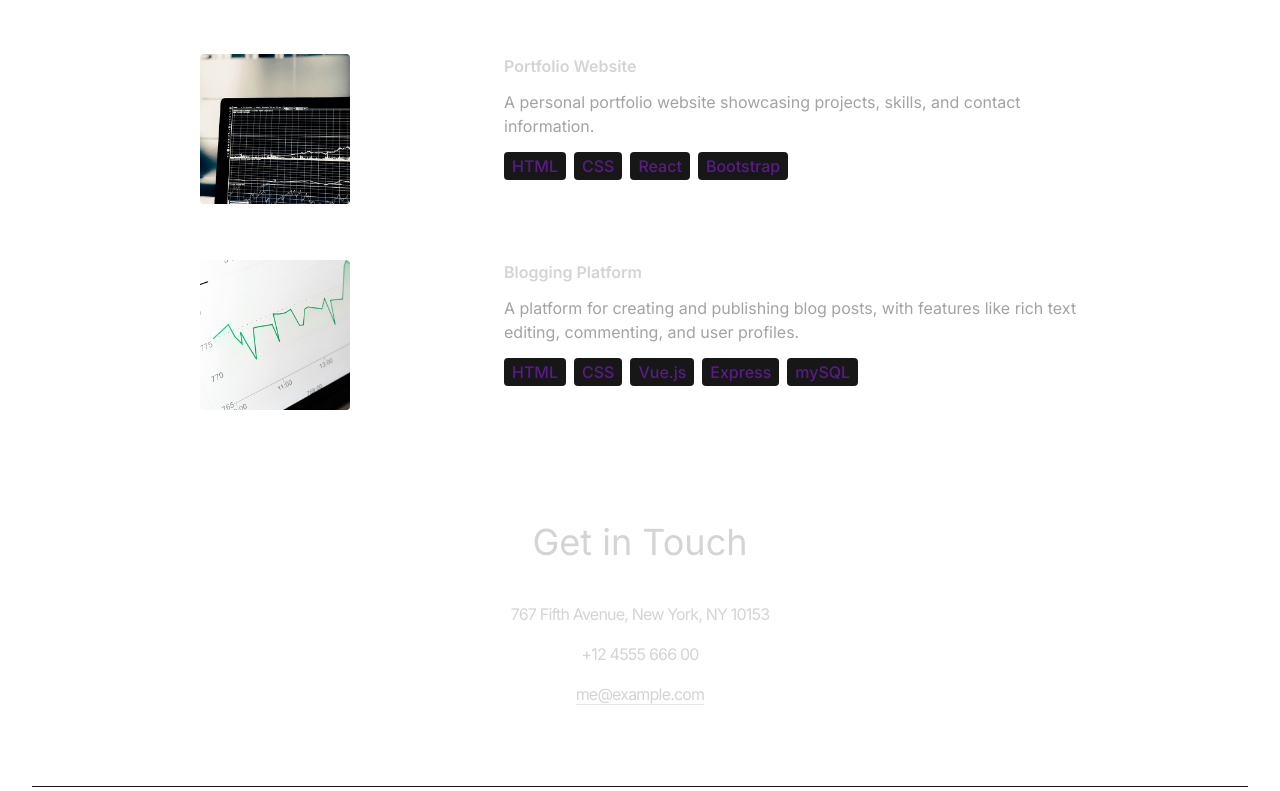
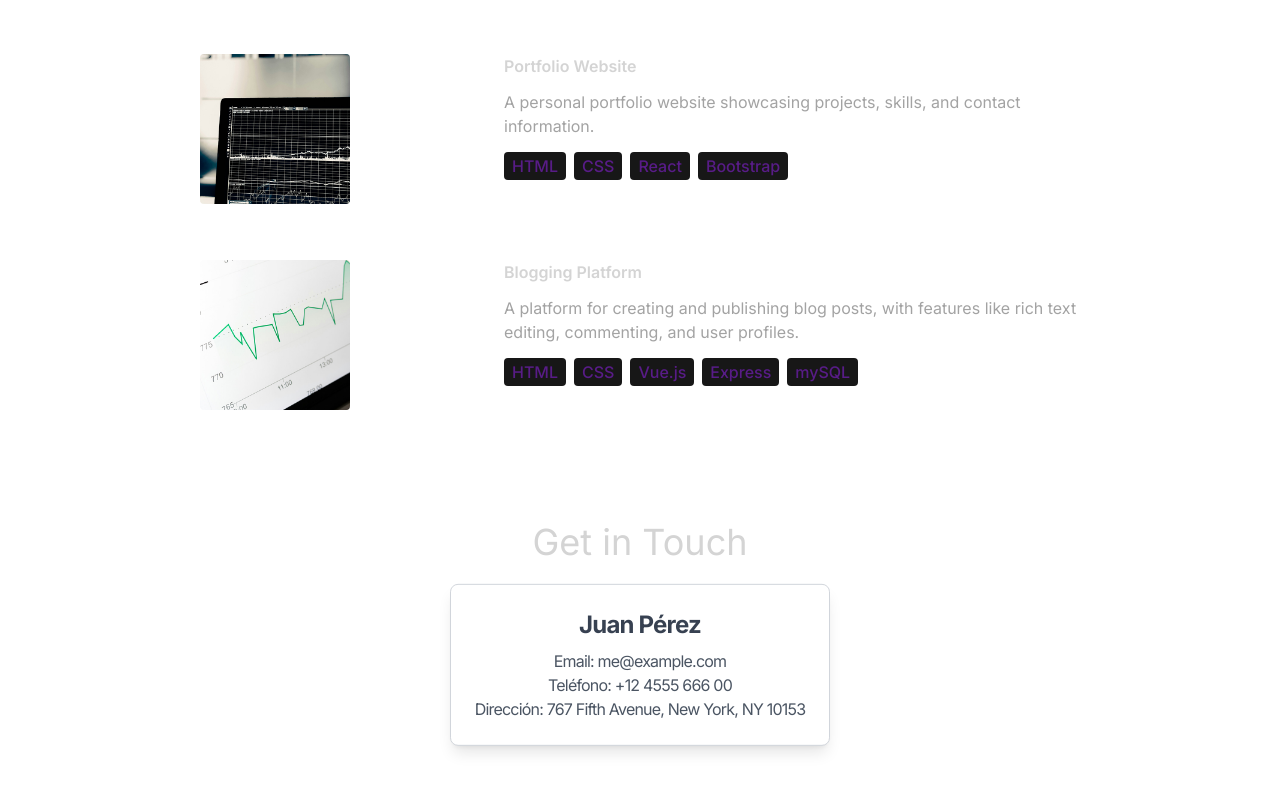
Before and after one commit to ApesteySantiago/Portfolio, a React (Vite) app: page / in a window 1280 px wide. Shown: the part 3560-4351 px from the top of the page. Built offline with nearby package versions, Linux system fonts and the light colour scheme.

Commit message:
cambios significativos en contacto y correccion de movimientos

```diff
--- a/index.html
+++ b/index.html
@@ -1,5 +1,5 @@
 <!doctype html>
-<html lang="en">
+<html lang="es">
   <head>
     <meta charset="UTF-8" />
     <link rel="icon" type="image/svg+xml" href="/vite.svg" />
--- a/src/App.jsx
+++ b/src/App.jsx
@@ -14,7 +14,7 @@ const App = () => {
         <div className="absolute top-0 z-[-2] h-screen w-screen bg-custom-color1 bg-[radial-gradient(ellipse_80%_80%_at_50%_-20%,rgba(120,119,198,0.3),rgba(255,255,255,0))]"></div>
       </div>
 
-      <div className="containter mx-auto px-8">
+      <div className="containter mx-auto px-8 justify-center">
         <Navbar />
         <Principal />
         <Acerca />
--- a/src/components/Contacto.jsx
+++ b/src/components/Contacto.jsx
@@ -1,6 +1,7 @@
 import React from 'react'
 import { CONTACT } from '../constants'
 import { motion } from 'framer-motion'
+
 
 const Contacto = () => {
   return (
@@ -11,22 +12,34 @@ const Contacto = () => {
           transition={{ duration: 0.5 }}
           className="my-10 text-center text-4xl">Get  in Touch
         </motion.h2>
-        <div className="text-center tracking-tighter">
-            <motion.p
-              whileInView={{ opacity: 1, x:0 }}
-              initial={{ opacity: 0, x: -100 }}
-              transition={{ duration: 1 }}
-              className="my-4">{CONTACT.address}
-            </motion.p>
-            <motion.p
-              whileInView={{ opacity: 1, x:0 }}
-              initial={{ opacity: 0, x: 100 }}
-              transition={{ duration: 1 }}
-              className="my-4">{CONTACT.phoneNo}
-            </motion.p>
-            <a href="#" className="border-b">{CONTACT.email}</a>
+        <div className="text-center tracking-tighter flex items-center justify-center">
+            <motion.div
+              // Animación flotante cuando no hay hover
+              animate={{
+                y: [0, -20, 0], // Mueve la tarjeta hacia arriba y abajo
+              }}
+              transition={{
+                duration: 4,      // Duración de la animación completa
+                repeat: Infinity, // Se repite indefinidamente
+                ease: "easeInOut" // Suaviza la animación
+              }}
+              // Cuando pasa el mouse, la tarjeta se queda quieta
+              whileHover={{
+                y: 0,
+              }}
+              className="bg-white shadow-lg rounded-lg p-6 max-w-sm text-center border border-gray-300 "
+              >
+              <h2 className="text-2xl font-bold mb-2 text-gray-700">Juan Pérez</h2>
+              <p className="text-gray-600">Email: {CONTACT.email}</p>
+              <p className="text-gray-600">Teléfono: {CONTACT.phoneNo}</p>
+              <p className="text-gray-600">Dirección: {CONTACT.address}</p>
+            </motion.div>
         </div>
+
+
     </div>
+
+
   )
 }
 
--- a/src/main.jsx
+++ b/src/main.jsx
@@ -1,7 +1,7 @@
 import { StrictMode } from 'react'
 import { createRoot } from 'react-dom/client'
 import App from './App.jsx'
-import './index.css'
+import '../src/css/index.css'
 
 createRoot(document.getElementById('root')).render(
   <StrictMode>
```
Also changed, not shown: src/css/index.css (renamed from src/index.css).
